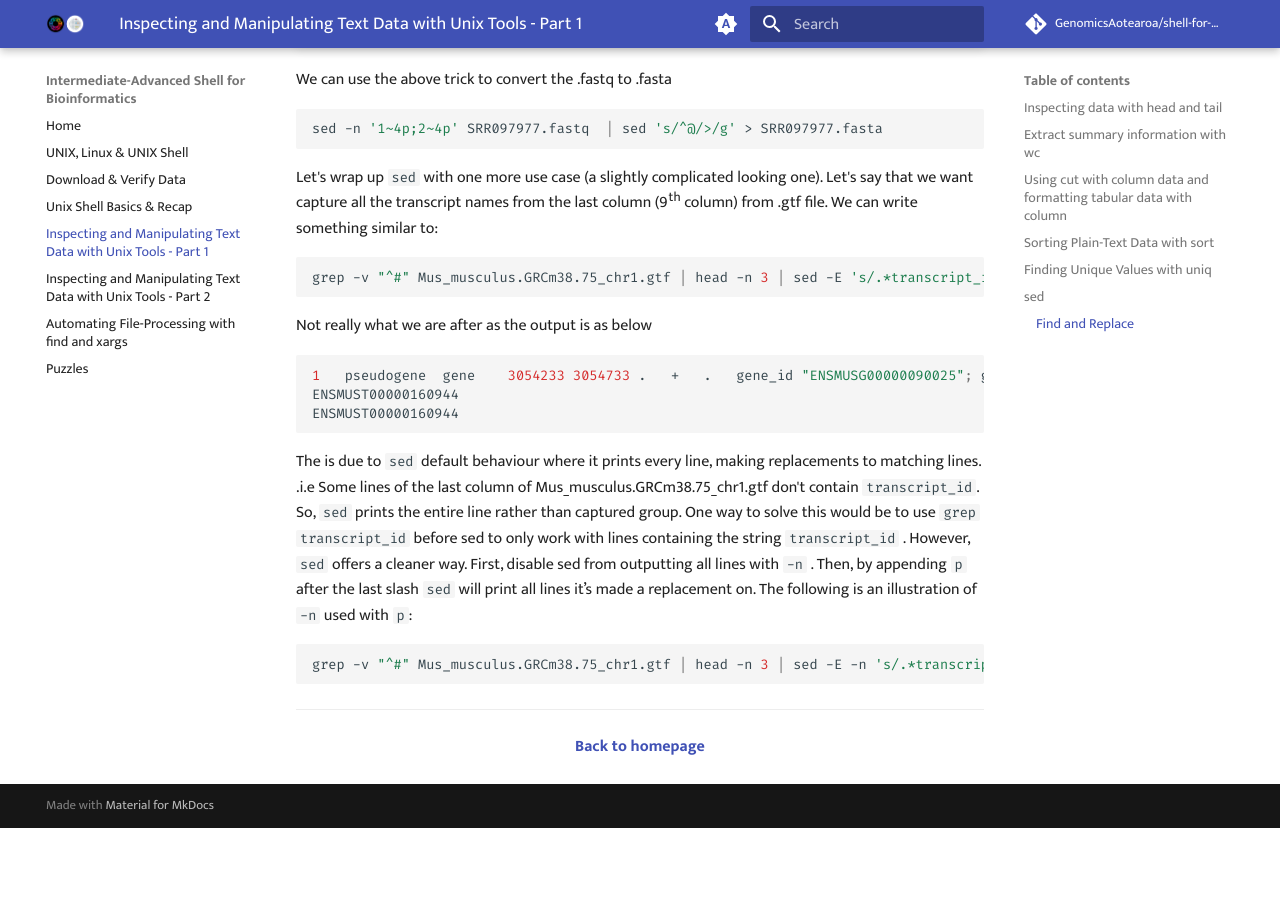
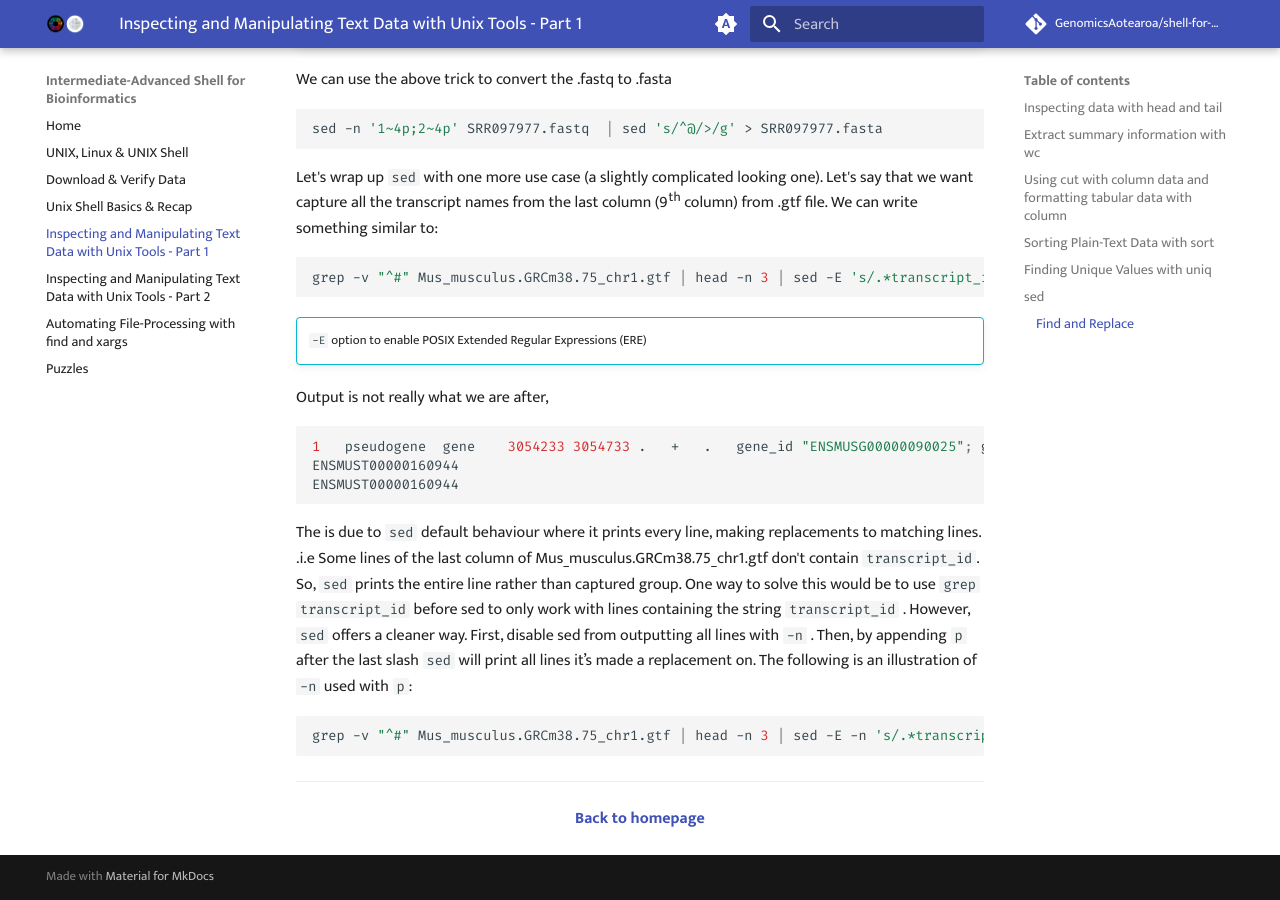
Before and after one commit to GenomicsAotearoa/shell-for-bioinformatics, an MkDocs documentation site: the page built from docs/4_inspectmanipluate.md, in a window 1280 px wide and 900 px high, scrolled down 9179 px. Built offline with MkDocs 1.6.1 and Material for MkDocs 9.7.7, drawn with Linux system fonts in a browser that asks for light colours; comment, search, counter and statistics services are not loaded; the version menu is left out; before the commit the page ends 10007 px from its top, so only the background shows below that.

Commit message:
paragraph change (minor)

````diff
--- a/docs/4_inspectmanipluate.md
+++ b/docs/4_inspectmanipluate.md
@@ -490,8 +490,10 @@ Let's wrap up `sed` with one more use case (a slightly complicated looking one).
 ```bash
 grep -v "^#" Mus_musculus.GRCm38.75_chr1.gtf | head -n 3 | sed -E 's/.*transcript_id "([^"]+)".*/\1/'
 ```
+!!! info ""
+    `-E` option to enable POSIX Extended Regular Expressions (ERE)
 
-Not really what we are after as the output is as below
+Output is not really what we are after,
 
 ```bash
 1	pseudogene	gene	3054233	3054733	.	+	.	gene_id "ENSMUSG00000090025"; gene_name "Gm16088"; gene_source "havana"; gene_biotype "pseudogene";
````
